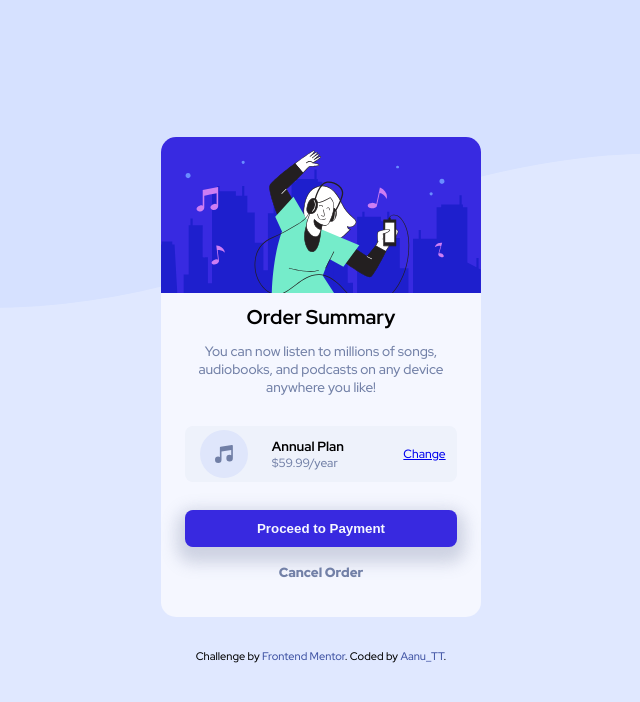
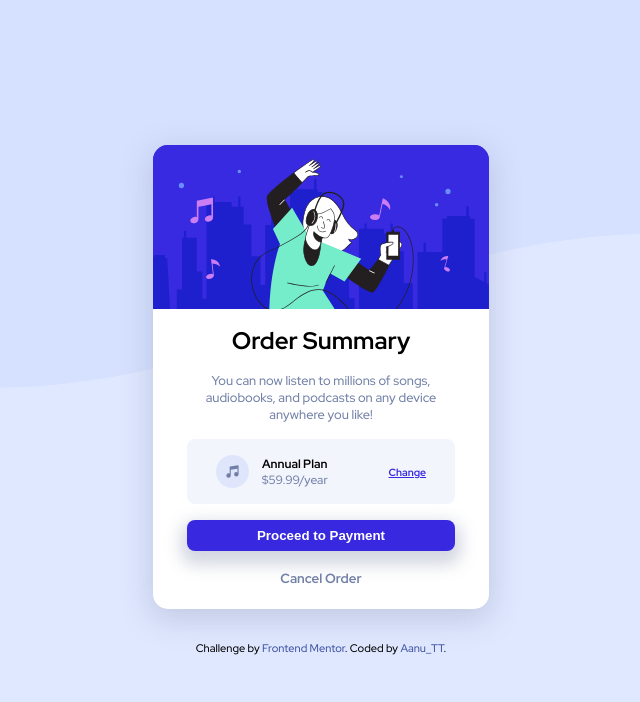
Before and after one commit to Aanu-TT/1-order-summary, a plain HTML site: page index.html in a window 1280 px wide. Shown: the whole page, without its empty margins (319-959 px from the left). Drawn offline with Linux system fonts and the light colour scheme.

Commit message:
updated files

```diff
--- a/index.html
+++ b/index.html
@@ -2,7 +2,7 @@
 <html lang="en">
 <head>
   <meta charset="UTF-8">
-  <meta name="viewport" content="width=device-width, initial-scale=1.0"> <!-- displays site properly based on user's device -->
+  <meta name="viewport" content="width=device-width, initial-scale=1.0">
 
   <link rel="icon" type="image/png" sizes="32x32" href="./images/favicon-32x32.png">
 
@@ -16,34 +16,27 @@
 </head>
 
 <body>
-  <div class="backgoround">
-    <img class="img-desktop" src="./images/pattern-background-desktop.svg" alt="pattern-desktop">
- </div>
 
-  <div class="main">
+  <main class="container">
    <img class="img-girl" src="./images/illustration-hero.svg" alt="happy-girl-listening-to-music ">
 
-      <div class="description">
+      <div class="description-hero">
         <h1>Order Summary</h1>
         <p>You can now listen to millions of songs, audiobooks, and podcasts on any
             device anywhere you like!
         </p>
-      </div>
-
         <div class="payment-plan">
             <img class="img-pay" src="./images/icon-music.svg" alt="music-img">
             <div class="price-tag">
               <h2>Annual Plan</h2>
               <p>$59.99/year</p>
             </div>
-          <a href="#" class="change">Change</a>
+            <a href="#">Change</a>
         </div>
-
-      <div class="button">
-          <button><h4>Proceed to Payment</h4></button>
-          <a href="#" class="cancel"> Cancel Order</a>
+        <button>Proceed to Payment</button>
+        <div class="cancel"><a href="#"> Cancel Order</a></div>
       </div>
-  </div>
+  </main>
 
   <footer class="attribution">
     Challenge by <a href="https://www.frontendmentor.io?ref=challenge" target="_blank">Frontend Mentor</a>.
--- a/style.css
+++ b/style.css
@@ -3,118 +3,123 @@
     margin: 0;
     padding: 0;
 }
+:root{
+    --pale-blue: hsl(225, 100%, 94%);
+    --bright-blue: hsl(245, 75%, 52%);
 
+    --very-pale-blue: hsl(225, 100%, 98%);
+    --desaturated-blue: hsl(224, 23%, 55%);
+    --dark-blue: hsl(223, 47%, 23%);
+}
 
 body{
-    width: 100vw;
     height: 100vh;
     display: flex;
     flex-direction: column;
     justify-content: center;
     align-items: center;
     font-family: 'Red Hat Display', sans-serif;
-    background-color: hsl(225, 100%, 94%);
+}
+body{
+    background-color: var(--pale-blue);
+    background-image: url(./images/pattern-background-desktop.svg);
+    background-position: top left;
+    background-repeat: no-repeat;
+    background-size: 100%;
 }
 
-.img-desktop{
-    position: absolute;
-    top: -20px;
-    left: 0px;
-    z-index: -1;
+.container{
+    width: 21rem;
+    height: 29rem;
+    display: flex;
+    flex-direction: column;
+    align-items: center;
+    border: hidden;
+    border-radius: 15px;
+    background-color: white;
+    box-shadow: 0 8px 30px 2px hsla(225, 17%, 54%, 0.3), 0 6px 20px 0 hsla(226, 100%, 96%, 0.19);
 }
-.img-desktop{
-    width: 375px;
-    height: 194px;
+.img-girl{
+    width: 100%;
+    border-radius: 15px 15px 0 0;
+    overflow: hidden;
+    background: url(./images/illustration-hero.svg) no-repeat;
 }
 
-.main{
+.description-hero{
+    width: 300px;
     display: flex;
     flex-direction: column;
+    text-align: center;
     justify-content: space-between;
-    width: 20rem;
-    height: auto;
-    border-radius: 15px;
-    background-color: hsl(225, 100%, 98%);
+    margin: 1rem;
 }
-
-
-.img-girl{
-    width: 100%;
-    border-radius: 15px 15px 0px 0px;
+  h1{
+    font-size: 1.5rem;
+    font-weight: 700;
 }
-.description{
-    text-align: center;
-    margin: 0.7rem;
+p{
+    color: var(--desaturated-blue);
+    margin: 1rem;
+    font-size: 0.8rem;
 }
-.description h1{
-    font-size: 1.25rem;
-}
-.description p{
-    font-size: 0.85rem;
-    margin: 0.7rem 3rem;
-    color: hsl(224, 23%, 55%);
-}
-
-
 .payment-plan{
-    margin: 0.5rem 1.5rem;
-    border-radius: 8px;
     display: flex;
     flex-direction: row;
     align-items: center;
     justify-content: space-evenly;
-    background-color: hsl(222, 62%, 96%);
+    background-color: hsl(225, 57%, 97%);
+    border-radius: 8px;
+    padding: 1rem 1.5rem;
+    margin: 0 1rem;
 }
-.img-pay{
-    margin: 0.25rem;
+
+.payment-plan img{
+    width: 15%;
 }
 .price-tag{
-    margin: 0.5rem 3rem 0.5rem 0.5rem;
+    padding: 0 3.5rem 0 0.5rem;
 }
 .price-tag h2{
-    font-weight: 700;
-    font-size: 0.83rem;
+    font-size: 0.75rem;
 }
 .price-tag p{
+    color: var(--desaturated-blue);
     font-size: 0.75rem;
-    color: hsl(224, 23%, 55%);
+    margin: 0;
 }
 .payment-plan a{
     text-align: center;
-    font-size: 0.75rem;
-    padding: 1rem 0 ;
+    font-size: 0.65rem;
+    color: var(--bright-blue);
+    font-weight: bold;
 }
-
-
-.button{
-    display: flex;
-    flex-direction: column;
-    justify-content: center;
-    align-items: center;
-    font-weight: 900;
-    margin: 1.25rem;
+.payment-plan a:hover{
+    color: var(--desaturated-blue);
+    transition: all 0.4s ease 0s;
 }
-.button button{
-    padding: 0.7rem 4.5rem;
-    border: none;
+button{
+    padding: 0.5rem 1rem;
+    margin: 1rem;
     border-radius: 8px;
-    background-color: hsl(245, 75%, 52%);
-    color: hsl(225, 100%, 98%);
-    cursor: pointer;
-    box-shadow: 0 8px 16px 8px hsla(225, 17%, 54%, 0.3), 0 6px 20px 0 hsla(226, 100%, 96%, 0.19);
+    border: hidden;
+    font-weight: 700;
+    background-color: var(--bright-blue);
+    color: white;
+    box-shadow: 0 8px 16px 6px hsla(225, 17%, 54%, 0.3), 0 6px 20px 0 hsla(226, 100%, 96%, 0.19);
 }
-.button a{
-    margin: 1rem;
+.cancel a{
+    margin: 1rem 1rem 2rem 1rem;
     font-size: 0.83rem;
     text-decoration: none;
-    color: hsl(224, 23%, 55%);
+    color: var(--desaturated-blue);
+    font-weight: 700;
 }
 button:hover{
     background-color: hsl(225, 100%, 98%);
     color: hsl(245, 75%, 52%);
     transition: all 0.4s ease 0s;
 }
-
 
 .attribution{
     font-size: 11px; text-align: center;
@@ -125,29 +130,15 @@ button:hover{
     text-decoration: none;
 }
 a:hover{
-    color: blueviolet;
+    color: var(--bright-blue);
     transition: all 0.4s ease 0s;
 }
 
-@media only screen and (min-width: 720px) {
-    .img-desktop{
-        position: absolute;
-        top: -80px;
-        left: 0;
-        z-index: -1;
+@media only screen and(min-width: 440px){
+    body{
+        background: var(--pale-blue) url(./images/pattern-background-mobile.svg) no-repeat top left;
     }
-    .img-desktop{
-        min-width: 1280px;
-        max-width: 1440px;
-        height: auto;
+    main{
+        width: 80%;
     }
-
-    main {
-        width: 24rem;
-    }
-    .description p{
-        font-size: 0.85rem;
-        margin: 0.7rem 1.5rem;
-        color: hsl(224, 23%, 55%);
-    }
-  }
+}
```
Lines whose indentation alone changed are shown as unchanged.
